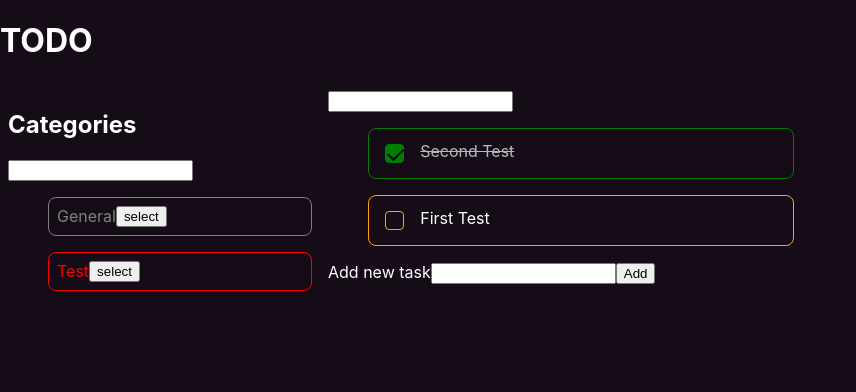
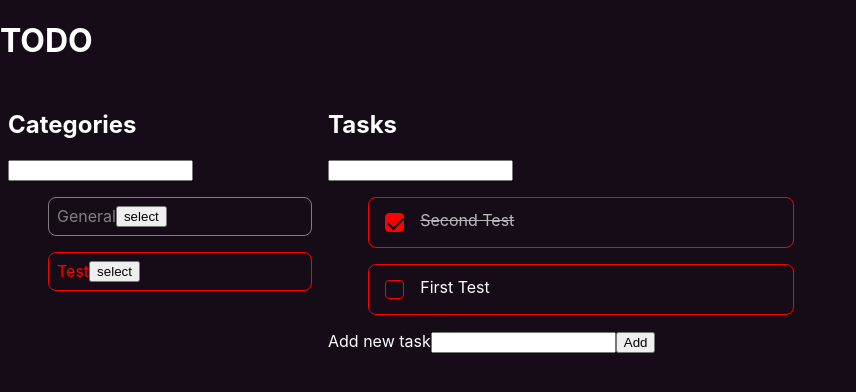
Before and after one commit to markusphil/react-ts-todo, a React (Create React App) app: page / in a window 1280 px wide. Shown: the top 392 px of the page, without its empty margins (0-856 px from the left). Built offline with nearby package versions, Linux system fonts and the light colour scheme.

Commit message:
use default category from context in TaskOverview

```diff
--- a/src/components/tasks/TaskOverview.tsx
+++ b/src/components/tasks/TaskOverview.tsx
@@ -6,8 +6,10 @@ import QuickAddTask from "./QuickAddTask";
 import { apiService } from "../../services/mockedApiService";
 import { TaskListSkeleton, TaskSkeleton } from "../skeletons/TaskSkeleton";
 import useCounter from "../../hooks/useCounter";
+import { useCategoryContext } from "../../context/CategoryContext";
 
 // TODO: add Detail view
+// TODO: Filter bar entkoppeln?
 
 // concern: handle API connection and changes to task data
 
@@ -49,6 +51,7 @@ function TaskOverview() {
   const [isLoading, setIsLoading] = useState(false);
   const [loadingTasksCount, increment, decrement] = useCounter();
   const [tasks, dispatch] = useReducer(taskReducer, []);
+  const {defaultCategory} = useCategoryContext()
 
   function fetchTasks() {
     console.log("fetch tasks")
@@ -71,7 +74,8 @@ function TaskOverview() {
     apiService.post("task", {
       name: taskName,
       done: false,
-      createdAt: new Date()
+      createdAt: new Date(),
+      category: defaultCategory
     }).then(res => {
       dispatch({ type: "ADD_TASK", payload: res })
       decrement();
@@ -80,6 +84,7 @@ function TaskOverview() {
 
   return (
     <Fragment>
+      <h2>Tasks</h2>
       {isLoading ? (
         <TaskListSkeleton />
       ) : (
--- a/src/fixtures/taskFixtures.tsx
+++ b/src/fixtures/taskFixtures.tsx
@@ -1,15 +1,12 @@
 import { Task } from "../types/types";
+import { testCat } from "./categoryFixtures";
 
 export const undoneTask: Task = {
   id: 1,
   name: "First Test",
   createdAt: new Date(),
   done: false,
-  category: {
-    id: 2,
-    color: "orange",
-    name: "wuhoo",
-  },
+  category: testCat
 };
 
 export const doneTask: Task = {
@@ -17,9 +14,5 @@ export const doneTask: Task = {
   name: "Second Test",
   createdAt: new Date(),
   done: true,
-  category: {
-    id: 3,
-    color: "green",
-    name: "YOLO",
-  },
+  category: testCat
 };
```
